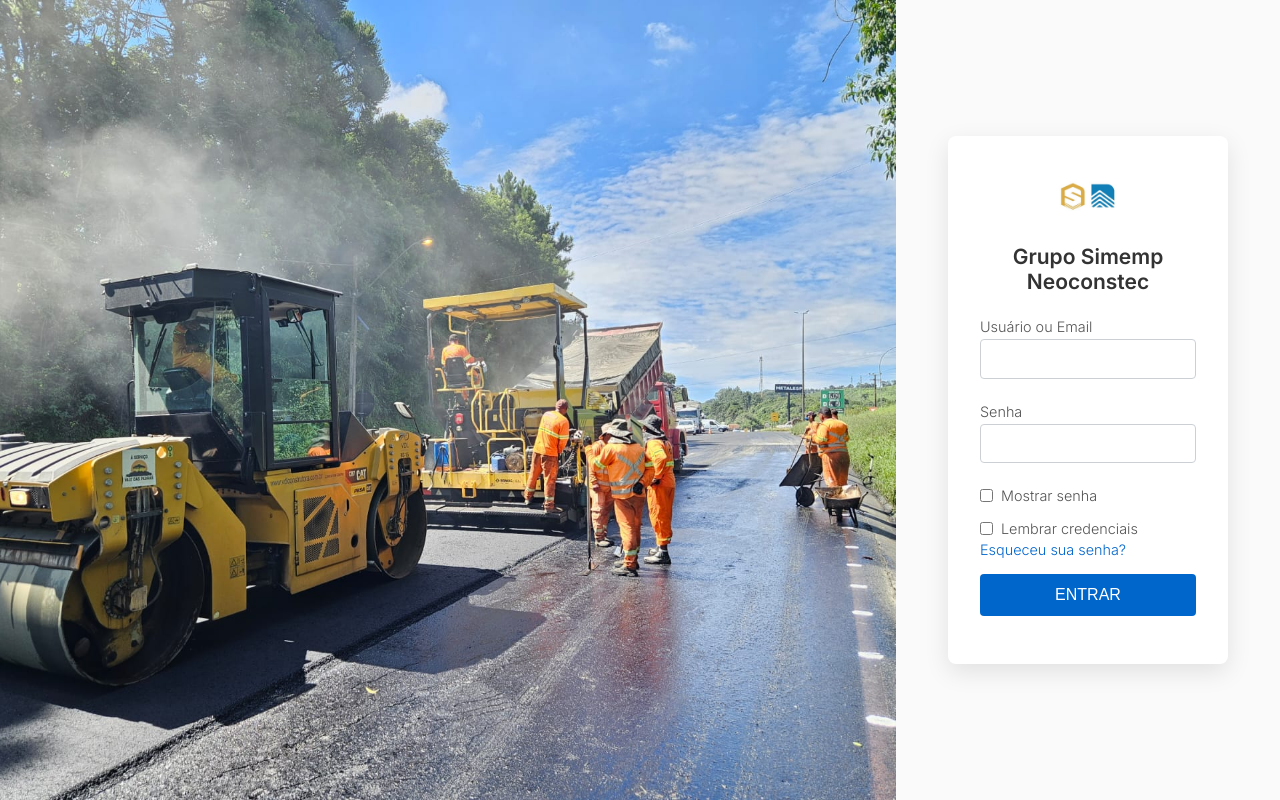
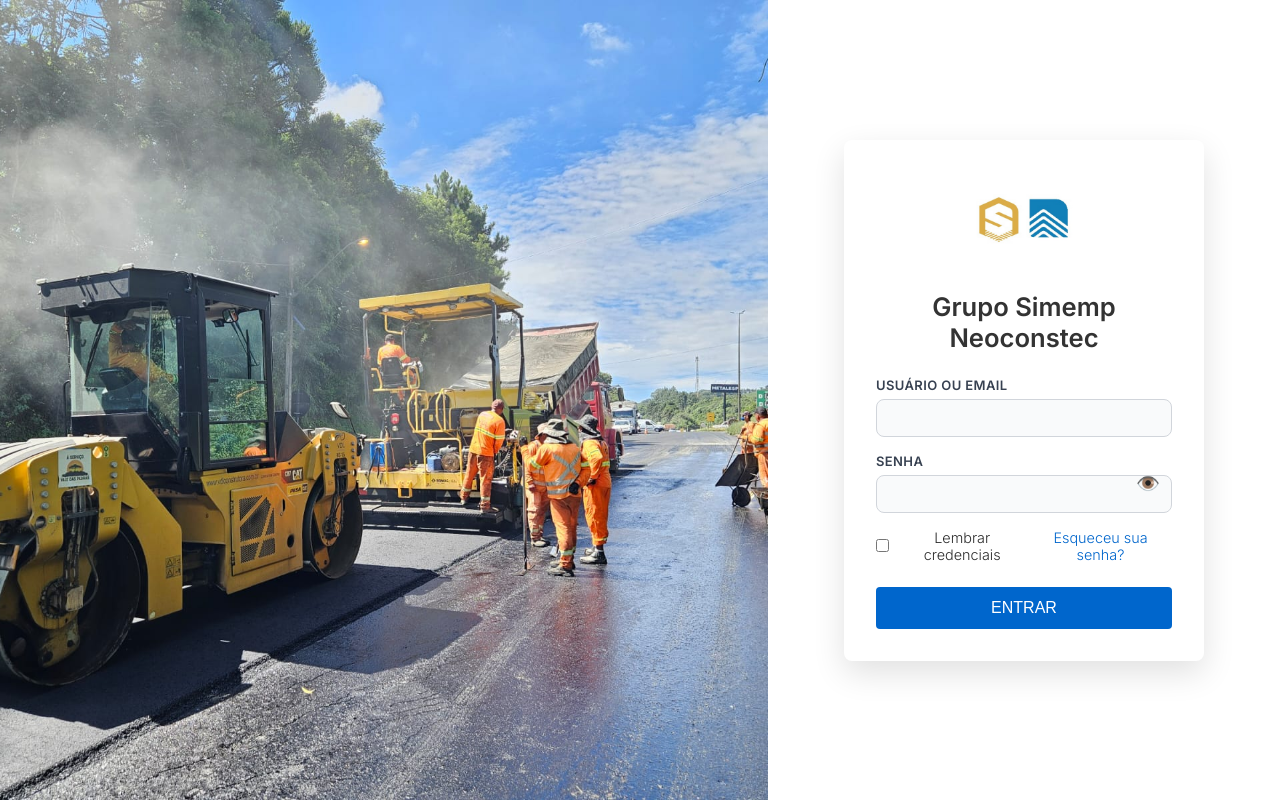
Before and after one commit to Suchmanouski/SistemaV1, a React (Create React App) app: page / in a window 1280 px wide. Built offline with nearby package versions, Linux system fonts and the light colour scheme.

Commit message:
Refatora Login: novo layout, email e lembrar credenciais

```diff
--- a/src/Paginas/00 - Login/Login.css
+++ b/src/Paginas/00 - Login/Login.css
@@ -1,96 +1,102 @@
-/* src/Paginas/00 - Login/Login.css */
+* { box-sizing: border-box; }
 
 .login-page {
   display: flex;
-  width: 100vw;
   height: 100vh;
+  font-family: 'Inter', sans-serif;
+}
+
+/* === painel de imagem === */
+.login-left {
+  width: 60%;
+  position: relative;
   overflow: hidden;
 }
-
-/* ---- 70% para a imagem ---- */
-.login-left {
-  flex: none;          /* tira o flex:1 */
-  width: 70% !important;
-  height: 100%;
-  position: relative;
-}
-
-/* slide de fundos */
 .login-fundo {
   position: absolute;
-  top: 0; left: 0;
+  inset: 0;
   width: 100%; height: 100%;
   object-fit: cover;
   opacity: 0;
-  transition: opacity 0.8s ease-in-out;
+  transition: opacity 1s ease-in-out;
 }
 .login-fundo.ativo {
   opacity: 1;
 }
 
-/* ---- 30% para o form ---- */
+/* === painel de formulário === */
 .login-right {
-  flex: none;          /* tira o flex:1 */
-  width: 30% !important;
-  height: 100%;
+  width: 40%;
+  background: #fff;
   display: flex;
   align-items: center;
   justify-content: center;
-  background: rgba(250,250,250,0.95);
 }
-
-/* Caixa de login */
 .login-box {
-  background: #fff;
+  width: 100%;
+  max-width: 360px;
   padding: 2rem;
-  max-width: 280px;
-  width: 100%;
+  background: #ffffff;
   border-radius: 8px;
-  box-shadow: 0 8px 24px rgba(0,0,0,0.1);
+  box-shadow: 0 12px 32px rgba(0,0,0,0.12);
+  text-align: center;
 }
-
-.login-box h2 {
+.login-logo {
+  width: 100px;
+  margin-bottom: 1rem;
+}
+.login-box h1 {
   margin-bottom: 1.5rem;
-  text-align: center;
+  font-size: 1.6rem;
   color: #333;
 }
-
-.login-box label {
+.form-group {
+  margin-bottom: 1rem;
+  text-align: left;
+}
+.form-group label {
   display: block;
-  margin: 0.5rem 0 0.25rem;
+  margin-bottom: 0.4rem;
   font-size: 0.9rem;
   color: #555;
 }
-
-.login-box input[type="text"],
-.login-box input[type="password"] {
+.form-group input {
   width: 100%;
-  padding: 0.6rem 0.75rem;
+  padding: 0.65rem 0.75rem;
   font-size: 1rem;
   border: 1px solid #ccd0d5;
   border-radius: 4px;
-  margin-bottom: 1rem;
+}
+.senha-group {
+  position: relative;
+}
+.ver-senha-btn {
+  position: absolute;
+  top: 50%; right: 0.75rem;
+  transform: translateY(-50%);
+  background: none;
+  border: none;
+  font-size: 1.2rem;
+  cursor: pointer;
 }
 
-/* “Mostrar senha” e “Lembrar credenciais” */
-.show-password,
-.login-extras {
+/* extras: lembrar + link */
+.extras {
+  display: flex;
+  justify-content: space-between;
+  align-items: center;
+  margin-bottom: 1.5rem;
   font-size: 0.9rem;
-  margin-bottom: 1rem;
 }
-.show-password label,
-.login-extras label {
+.checkbox-label {
   display: flex;
   align-items: center;
+  cursor: pointer;
 }
-.show-password input,
-.login-extras input {
-  margin-right: 0.5rem;
+.checkbox-label input {
+  margin-right: 0.4rem;
 }
-
-/* Link “Esqueceu senha?” */
 .link-esqueci {
-  font-size: 0.9rem;
   color: #0066cc;
   text-decoration: none;
 }
@@ -98,7 +104,15 @@
   text-decoration: underline;
 }
 
-/* Botão Entrar */
+/* erro */
+.erro {
+  color: #c00;
+  font-size: 0.9rem;
+  margin-bottom: 1rem;
+  text-align: left;
+}
+
+/* botão principal */
 .login-btn {
   width: 100%;
   padding: 0.75rem;
@@ -108,21 +122,7 @@
   border-radius: 4px;
   font-size: 1rem;
   cursor: pointer;
-  margin-bottom: 1rem;
 }
 .login-btn:hover {
   background: #005bb5;
 }
-
-/* Esconde totalmente “Criar conta” */
-.login-cadastro {
-  display: none;
-}
-
-/* Erro de login */
-.login-erro {
-  color: #c00;
-  font-size: 0.9rem;
-  margin-bottom: 1rem;
-  text-align: left;
-}
--- a/src/Paginas/00 - Login/Login.js
+++ b/src/Paginas/00 - Login/Login.js
@@ -5,7 +5,7 @@ import fundo1 from '../../Imagens/1.jpg';
 import fundo2 from '../../Imagens/2.jpg';
 import fundo3 from '../../Imagens/3.jpg';
 
-function Login({ onLoginSuccess }) {
+export default function Login({ onLoginSuccess }) {
   const [nome, setNome] = useState('');
   const [senha, setSenha] = useState('');
   const [erro, setErro] = useState('');
@@ -15,97 +15,87 @@ function Login({ onLoginSuccess }) {
   const fundos = [fundo1, fundo2, fundo3];
 
   useEffect(() => {
-    const interval = setInterval(() => {
-      setFundoIndex((prev) => (prev + 1) % fundos.length);
-    }, 3000);
+    const interval = setInterval(
+      () => setFundoIndex(i => (i + 1) % fundos.length),
+      4000
+    );
     return () => clearInterval(interval);
   }, []);
 
-  const handleLogin = (e) => {
+  const handleLogin = async e => {
     e.preventDefault();
-    fetch('https://sistema-v1-backend.onrender.com/login', {
+    try {
+      const res = await fetch('https://sistema-v1-backend.onrender.com/login', {
         method: 'POST',
         headers: { 'Content-Type': 'application/json' },
-      body: JSON.stringify({ nome, senha }),
-    })
-      .then((res) => res.json())
-      .then((data) => {
-        if (data.message) {
-          setErro(data.message);
-        } else {
-          setErro('');
-          onLoginSuccess(data);
+        body: JSON.stringify({ nome, senha })
+      });
+      const data = await res.json();
+      if (data.message) setErro(data.message);
+      else onLoginSuccess(data);
+    } catch {
+      setErro('Erro no servidor.');
     }
-      })
-      .catch(() => setErro('Erro no servidor.'));
   };
 
   return (
     <div className="login-page">
       <div className="login-left">
-        {fundos.map((img, idx) => (
+        {fundos.map((img, i) => (
           <img
-            key={idx}
+            key={i}
             src={img}
-            alt={`fundo ${idx}`}
-            className={`login-fundo ${fundoIndex === idx ? 'ativo' : ''}`}
+            className={`login-fundo ${fundoIndex === i ? 'ativo' : ''}`}
+            alt={`fundo ${i}`}
           />
         ))}
       </div>
-
       <div className="login-right">
         <div className="login-box">
-          <img src={logo} alt="Logo" style={{ width: 60, margin: '0 auto 1rem', display: 'block' }}/>
-          <h2>Grupo Simemp Neoconstec</h2>
+          <img src={logo} alt="Logo" className="login-logo" />
+          <h1>Grupo Simemp Neoconstec</h1>
           <form onSubmit={handleLogin}>
+            <div className="form-group">
               <label>Usuário ou Email</label>
               <input
                 type="text"
                 value={nome}
-              onChange={(e) => setNome(e.target.value)}
+                onChange={e => setNome(e.target.value)}
                 required
               />
-
+            </div>
+            <div className="form-group senha-group">
               <label>Senha</label>
               <input
                 type={verSenha ? 'text' : 'password'}
                 value={senha}
-              onChange={(e) => setSenha(e.target.value)}
+                onChange={e => setSenha(e.target.value)}
                 required
               />
-
-            <div className="show-password">
-              <label>
+              <button
+                type="button"
+                className="ver-senha-btn"
+                onClick={() => setVerSenha(v => !v)}
+                aria-label="Mostrar senha"
+              >
+                {verSenha ? '🙈' : '👁️'}
+              </button>
+            </div>
+            <div className="extras">
+              <label className="checkbox-label">
                 <input
                   type="checkbox"
-                  checked={verSenha}
-                  onChange={() => setVerSenha(!verSenha)}
+                  onChange={() => {}}
                 />
-                Mostrar senha
-              </label>
-            </div>
-
-            <div className="login-extras">
-              <label>
-                <input type="checkbox" />
                 Lembrar credenciais
               </label>
               <a href="#" className="link-esqueci">Esqueceu sua senha?</a>
             </div>
-
-            {erro && <div className="login-erro">{erro}</div>}
-
+            {erro && <div className="erro">{erro}</div>}
             <button type="submit" className="login-btn">ENTRAR</button>
           </form>
-
-          {/* link de cadastro escondido via CSS */}
-          <div className="login-cadastro">
-            <a href="#">Ainda não tem conta? Inscrever-se</a>
-          </div>
         </div>
       </div>
     </div>
   );
 }
-
-export default Login;
```
Lines whose indentation alone changed are shown as unchanged.
